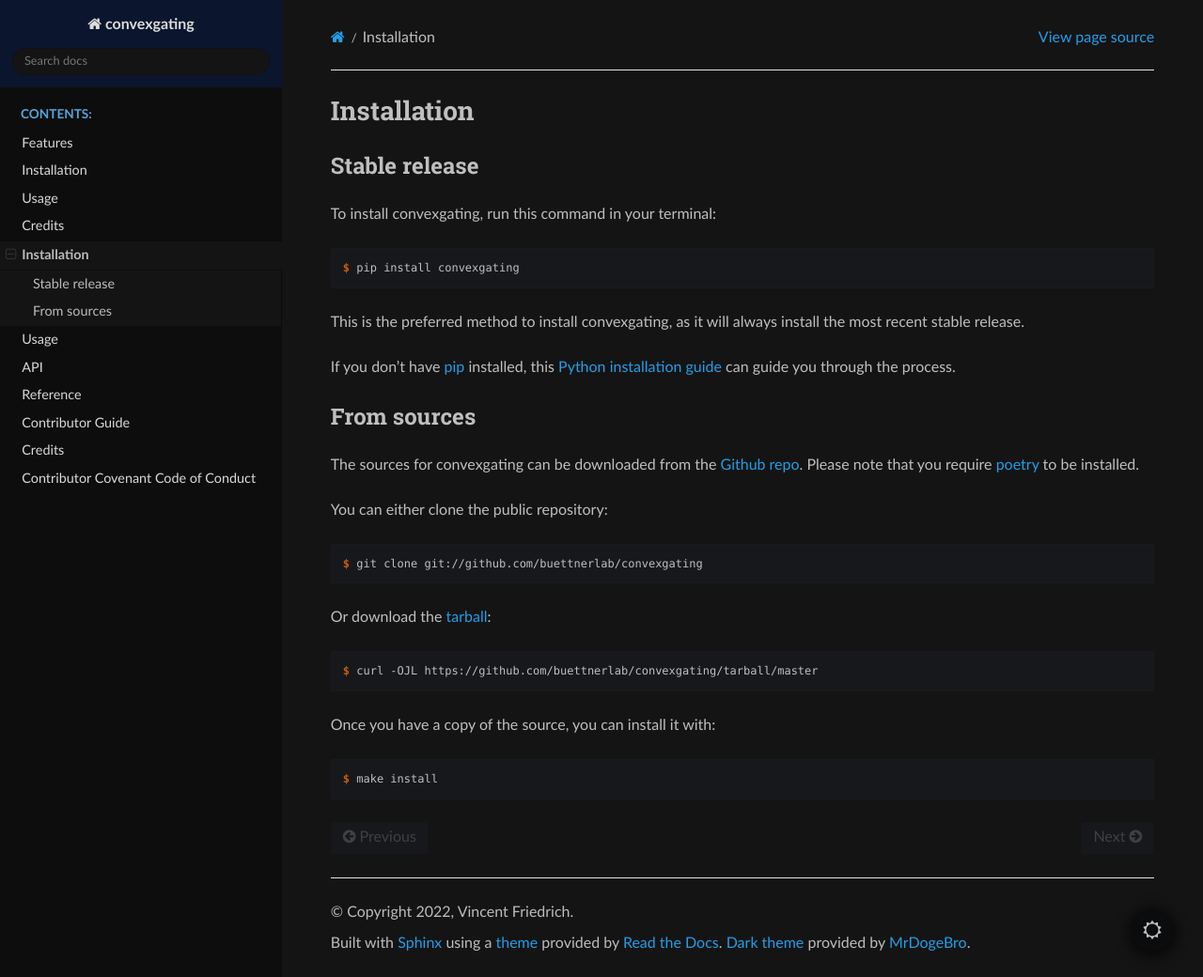
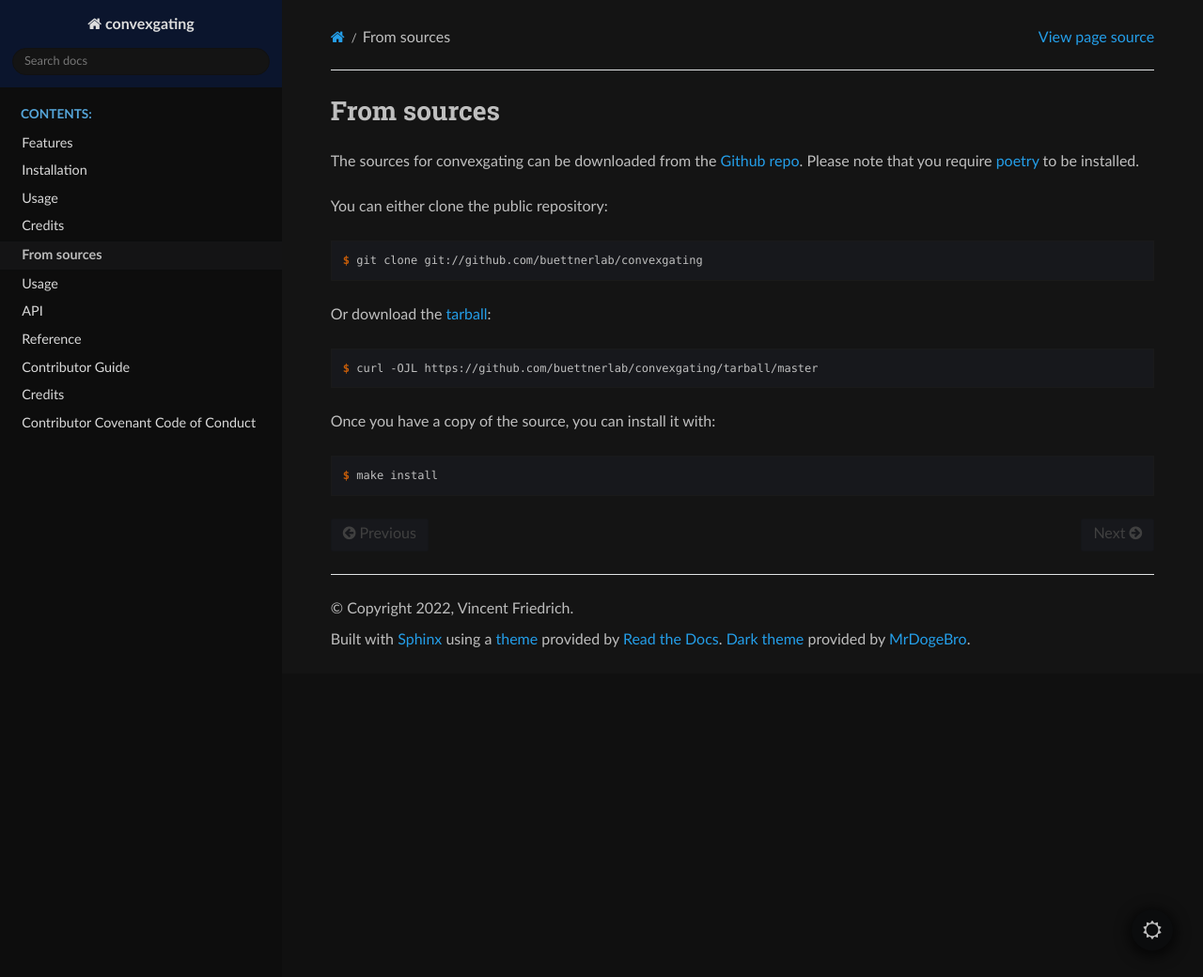
Before and after one commit to buettnerlab/convexgating, a Sphinx documentation site: the page built from docs/installation.rst, in a window 1280 px wide and 1040 px high. Shown: the whole window at 94% size. Built offline with Sphinx 7.4.7 and the Read the Docs theme 3.1.0, drawn with Linux system fonts in a browser that asks for light colours.

Commit message:
Update installation.rst

```diff
--- a/docs/installation.rst
+++ b/docs/installation.rst
@@ -1,28 +1,3 @@
-.. highlight:: shell
-
-============
-Installation
-============
-
-
-Stable release
---------------
-
-To install convexgating, run this command in your terminal:
-
-.. code-block:: console
-
-    $ pip install convexgating
-
-This is the preferred method to install convexgating, as it will always install the most recent stable release.
-
-If you don't have `pip`_ installed, this `Python installation guide`_ can guide
-you through the process.
-
-.. _pip: https://pip.pypa.io
-.. _Python installation guide: http://docs.python-guide.org/en/latest/starting/installation/
-
-
 From sources
 ------------
 
```
